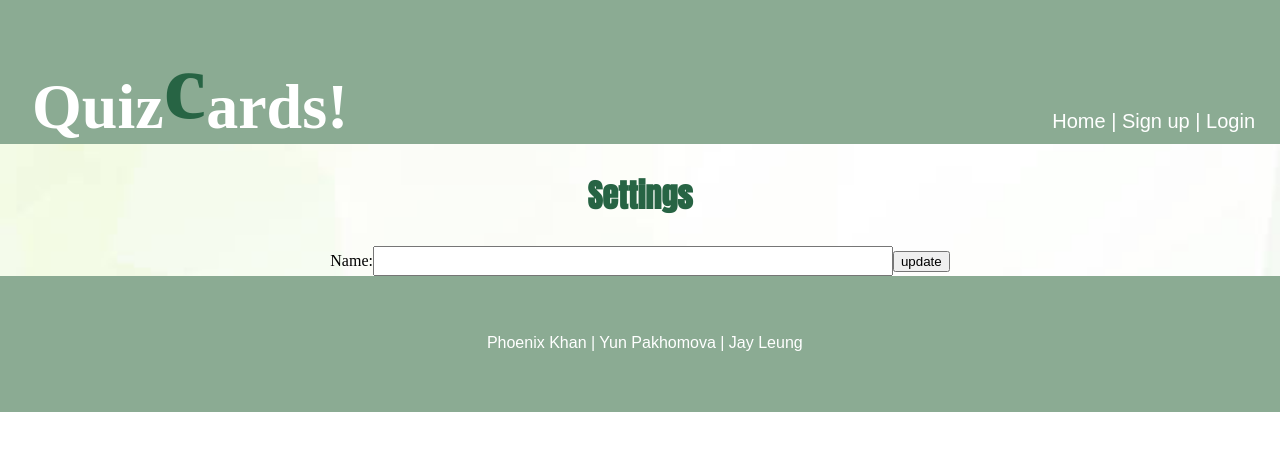
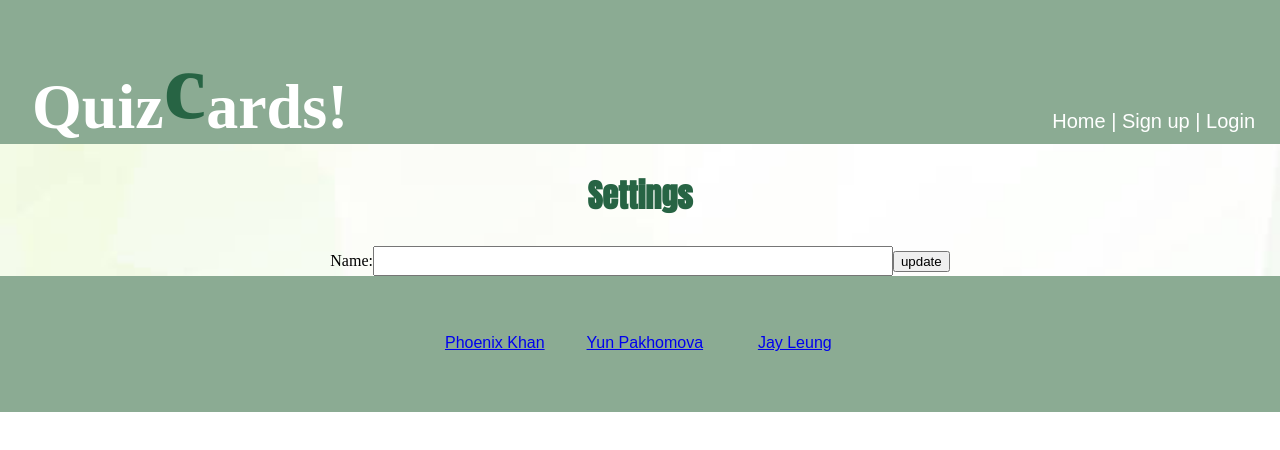
Before and after one commit to yuniapak/quizcards, a React (Create React App) app in the folder client/: page /Settings in a window 1280 px wide. Shown: the top 450 px of the page. Built offline with nearby package versions, Linux system fonts and the light colour scheme; a web font is replaced by a local one.

Commit message:
css for linkedin done

```diff
--- a/client/src/App.css
+++ b/client/src/App.css
@@ -53,6 +53,14 @@ html{
   font-size: 1rem;
   font-family: Arial, Helvetica, sans-serif;
 }
+
+.winner{
+  width:150px;
+  display:inline-block;
+  position:relative;
+
+}
+
 .main-image{
   position:relative;
   width: 25%;
--- a/client/src/components/Footer.jsx
+++ b/client/src/components/Footer.jsx
@@ -3,7 +3,9 @@ function Footer() {
   return (
     <div className="footer">
       <br></br>
-      <p> Phoenix Khan | Yun Pakhomova | Jay Leung</p>
+      <p className="winner"><a href="https://www.linkedin.com/in/phoenixkhan" >Phoenix Khan</a></p>
+      <p className="winner"><a href="https://github.com/yuniapak"> Yun Pakhomova</a></p>
+      <p className="winner"><a href="https://www.linkedin.com/in/jay-leung1">Jay Leung</a></p>
       <div></div>
     </div>
   );
```
